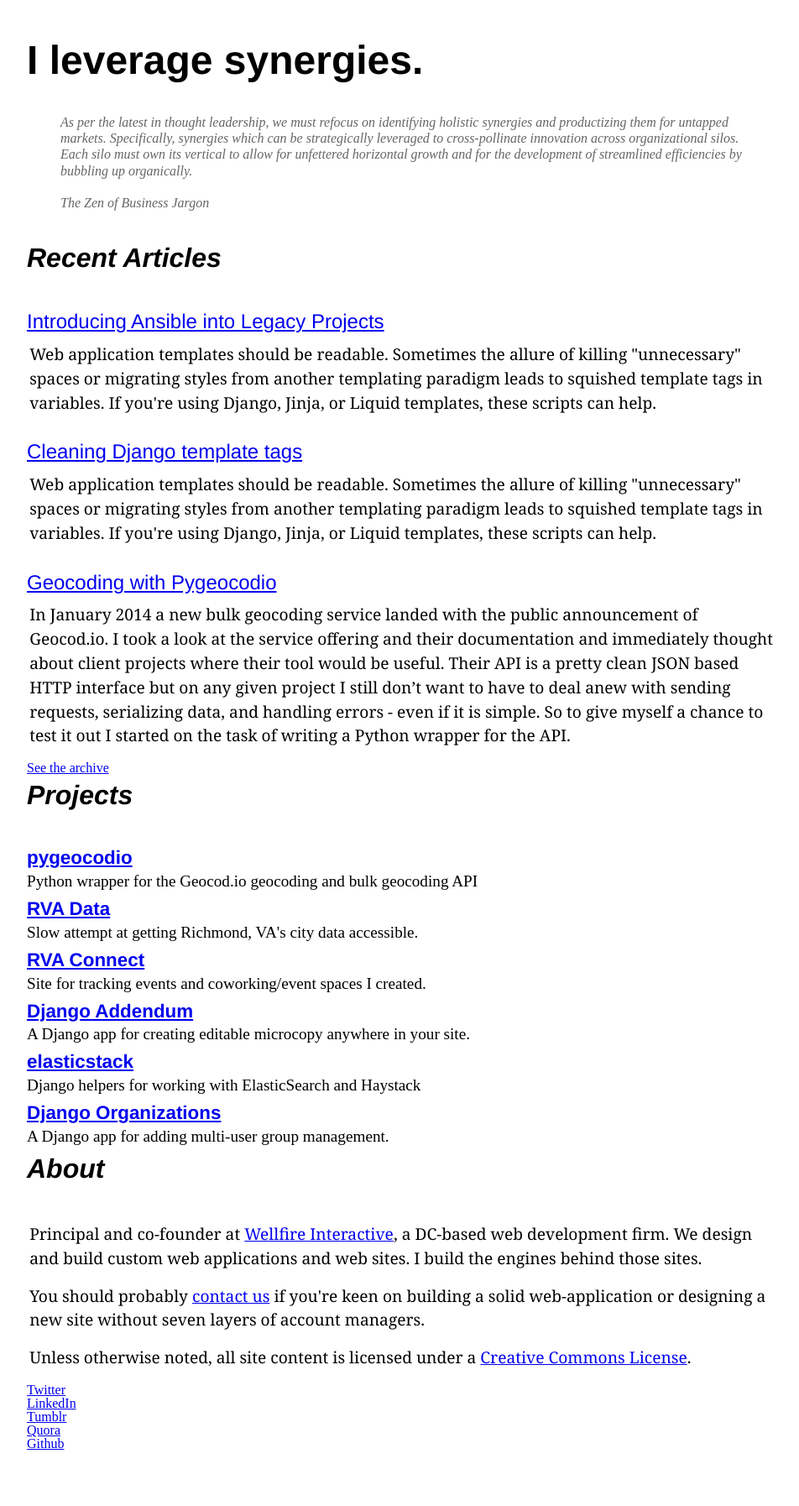
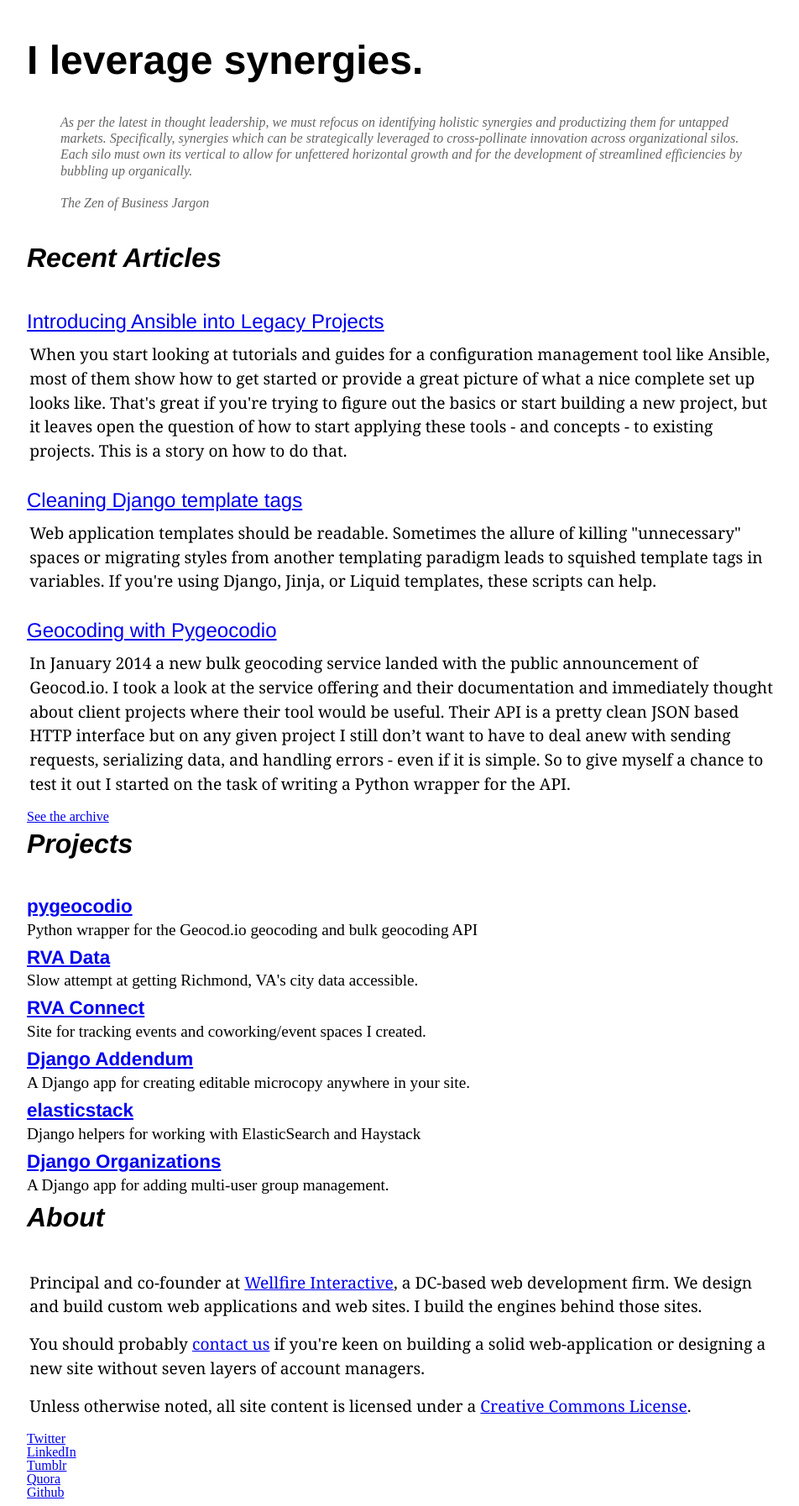
Before and after one commit to bennylope/bennylope.github.com, a Jekyll site: the page built from index.html, in a window 1280 px wide. Shown: the whole page at 84% size, without its empty margins (158-1110 px from the left). Built offline with Jekyll 4.4.1, drawn with Linux system fonts in a browser that asks for light colours; the list of posts is cut into pages by our own code; comment, search, counter and statistics services are not loaded; before the commit the page ends 1736 px from its top, so only the background shows below that.

Commit message:
Fixes post teaser

```diff
--- a/_posts/2014-06-28-getting-started-ansible.md
+++ b/_posts/2014-06-28-getting-started-ansible.md
@@ -7,10 +7,12 @@
 soHelpful: true
 comments: true
 teaser: >
-    Web application templates should be readable. Sometimes the allure of
-    killing "unnecessary" spaces or migrating styles from another templating
-    paradigm leads to squished template tags in variables. If you're using
-    Django, Jinja, or Liquid templates, these scripts can help.
+    When you start looking at tutorials and guides for a configuration management
+    tool like Ansible, most of them show how to get started or provide a great
+    picture of what a nice complete set up looks like. That's great if you're
+    trying to figure out the basics or start building a new project, but it leaves
+    open the question of how to start applying these tools - and concepts - to
+    existing projects. This is a story on how to do that.
 ---
 
 
```
